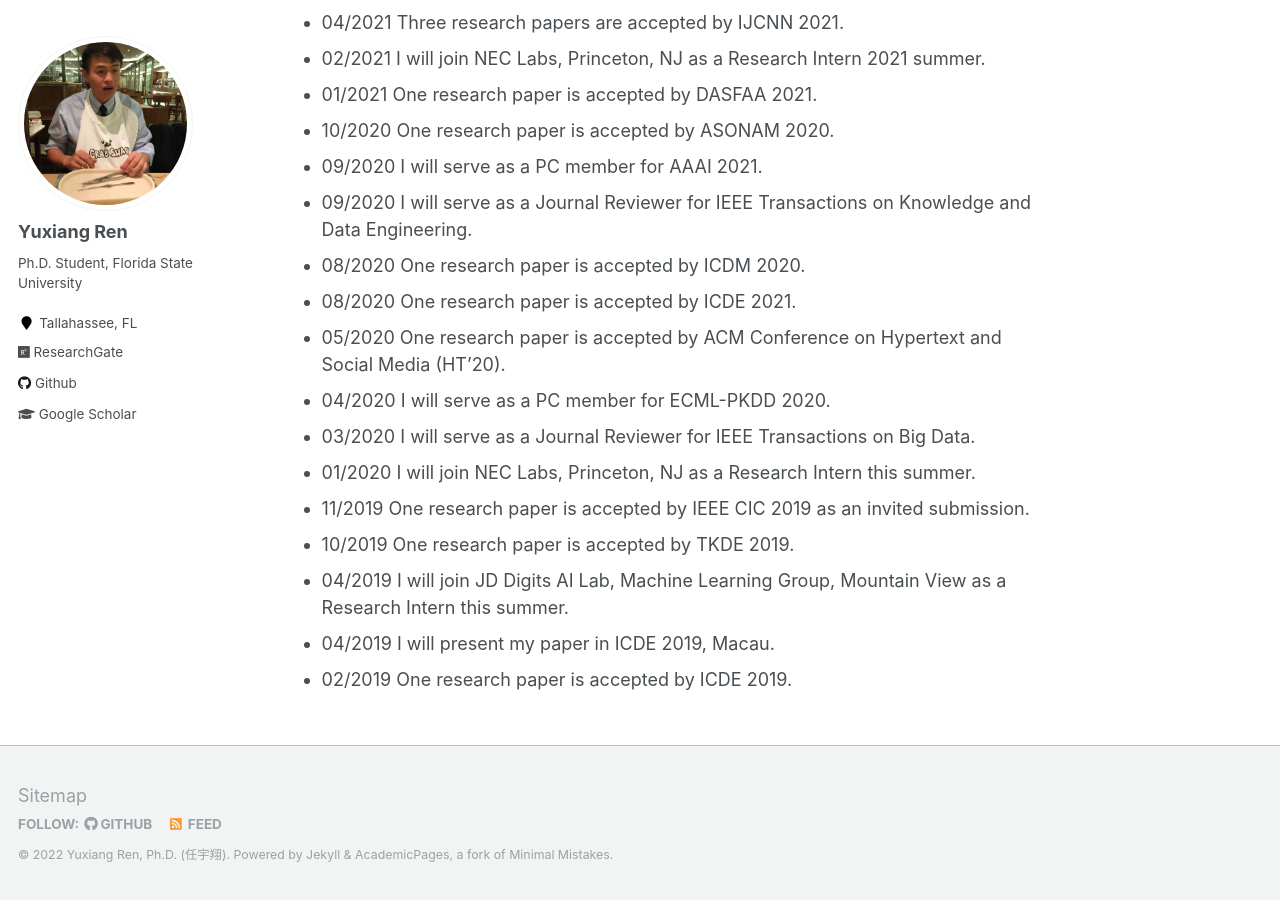
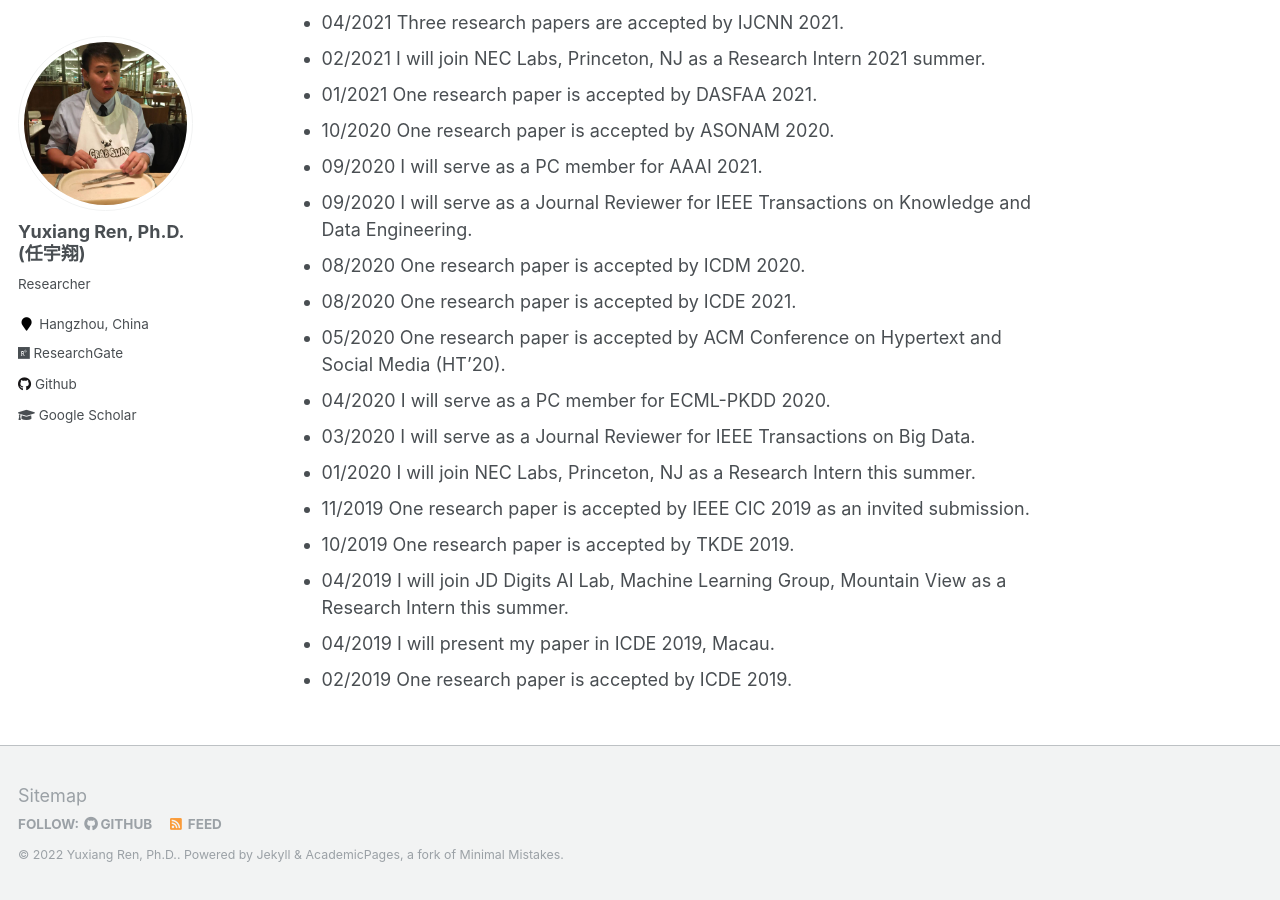
Before and after one commit to YuxiangRen/YuxiangRen.github.io, a Jekyll site: the page built from _pages/about.md, in a window 1280 px wide and 900 px high, scrolled down 894 px. Built offline with Jekyll 4.4.1, drawn with Linux system fonts in a browser that asks for light colours.

Commit message:
2022-04-17

```diff
--- a/_config.yml
+++ b/_config.yml
@@ -9,7 +9,7 @@
 locale                   : "en-US"
 title                    : "Yuxiang Ren"
 title_separator          : "-"
-name                     : &name "Yuxiang Ren, Ph.D. (任宇翔)"
+name                     : &name "Yuxiang Ren, Ph.D."
 description              : &description "Researcher"
 url                      : https://yuxiangren.github.io/ # the base hostname & protocol for your site e.g. "https://mmistakes.github.io"
 baseurl                  : "" # the subpath of your site, e.g. "/blog"
@@ -80,10 +80,10 @@ analytics:
 
 # Site Author
 author:
-  name             : "Yuxiang Ren"
+  name             : "Yuxiang Ren, Ph.D. (任宇翔)"
   avatar           : "profile.jpg"
-  bio              : "Ph.D. Student, Florida State University"
-  location         : "Tallahassee, FL"
+  bio              : "Researcher"
+  location         : "Hangzhou, China"
   employer         :
   googlescholar    : "https://scholar.google.com/citations?user=SSC2dgcAAAAJ&hl=en"
   email            :
```
